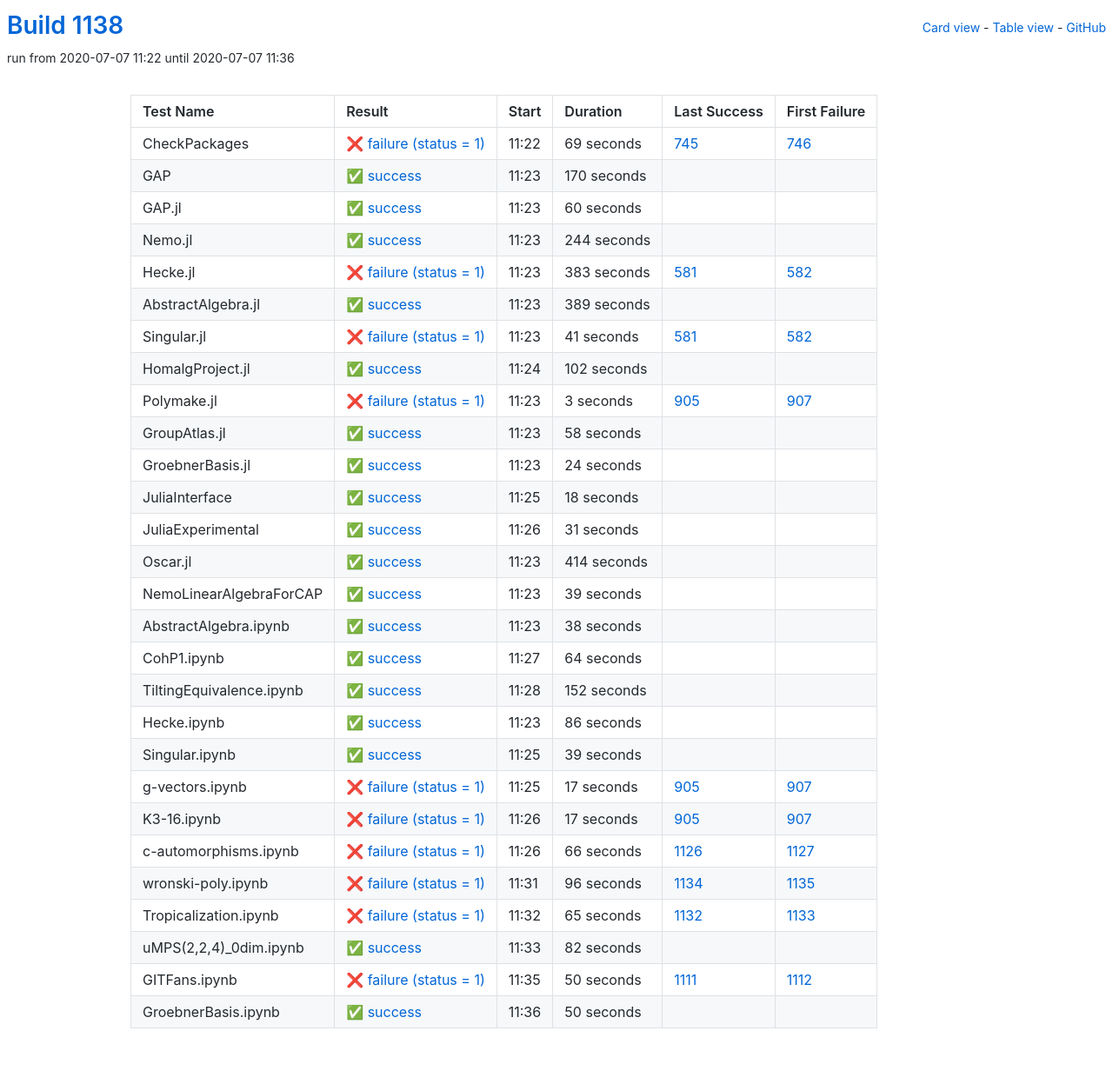
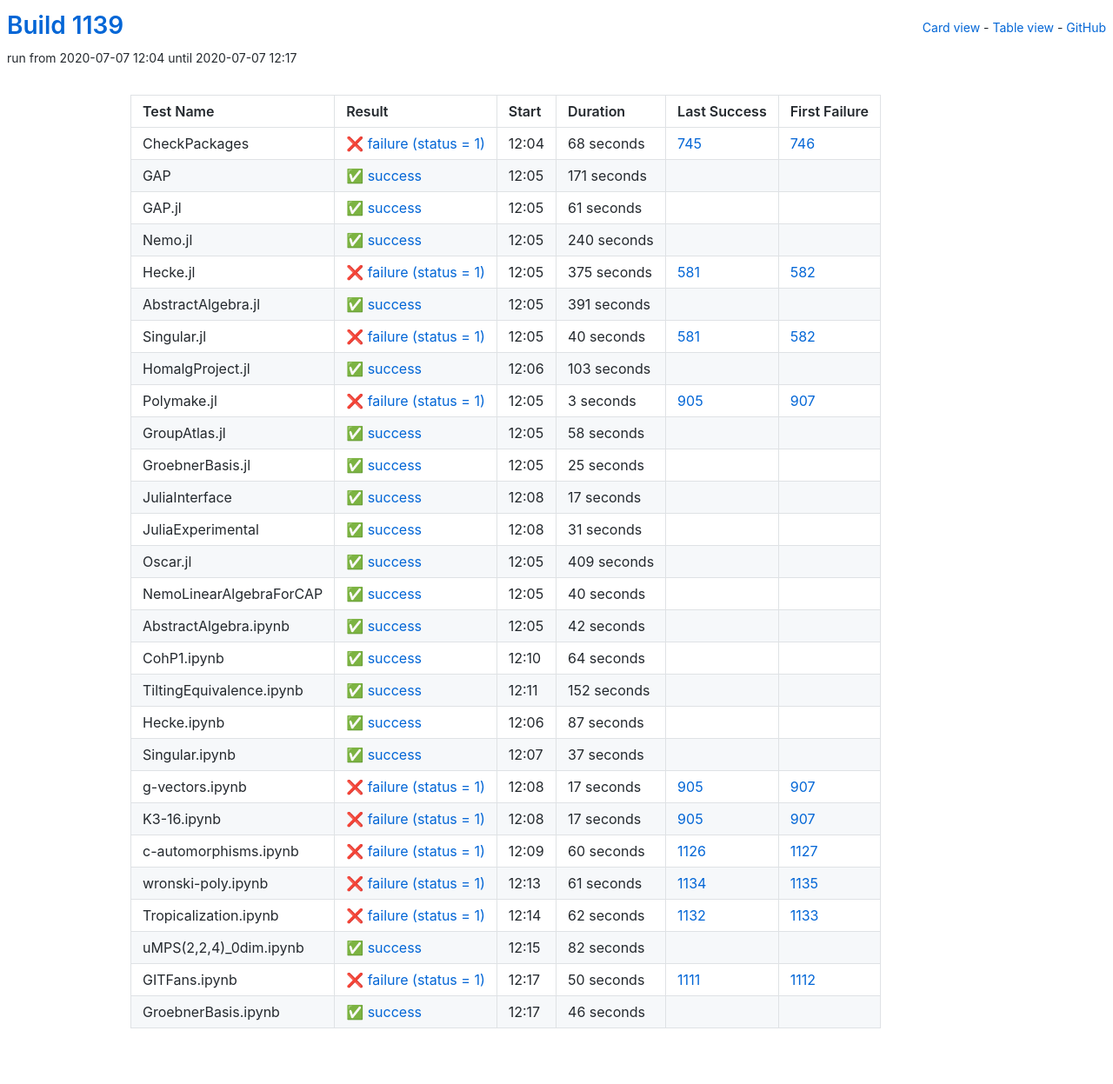
Before and after one commit to oscar-system/oscar-ci-status-1.4, a Jekyll site: the page built from table.html, in a window 1280 px wide. Shown: the whole page at 87% size. Built offline with Jekyll 4.4.1, drawn with Linux system fonts in a browser that asks for light colours.

Commit message:
Build #1139

```diff
--- a/_data/ci.yml
+++ b/_data/ci.yml
@@ -1,6 +1,6 @@
 ---
-build: 1138
-build_url: https://oscarci.mathematik.uni-kl.de/job/oscar-julia-1.4/1138/
+build: 1139
+build_url: https://oscarci.mathematik.uni-kl.de/job/oscar-julia-1.4/1139/
 job: oscar-julia-1.4
 organization: oscar-system
 repo: oscar-ci-status-1.4
@@ -8,104 +8,104 @@ repourl: https://github.com/oscar-system/oscar-ci-status-1.4
 tests:
 - name: CheckPackages
   id: checkpackages
-  log: https://oscarci.mathematik.uni-kl.de/job/oscar-julia-1.4/1138/artifact/logs/build-1138/CheckPackages.log
-  start: 2020-07-07 11:22
+  log: https://oscarci.mathematik.uni-kl.de/job/oscar-julia-1.4/1139/artifact/logs/build-1139/CheckPackages.log
+  start: 2020-07-07 12:04
   success: false
   exitcode: 1
   status: failure
-  duration: 69
+  duration: 68
   last_success: 745
   last_success_url: https://oscarci.mathematik.uni-kl.de/job/oscar-julia-1.4/745/
   first_failure: 746
   first_failure_url: https://oscarci.mathematik.uni-kl.de/job/oscar-julia-1.4/746/
 - name: GAP
   id: gap
-  log: https://oscarci.mathematik.uni-kl.de/job/oscar-julia-1.4/1138/artifact/logs/build-1138/GAP.log
-  start: 2020-07-07 11:23
+  log: https://oscarci.mathematik.uni-kl.de/job/oscar-julia-1.4/1139/artifact/logs/build-1139/GAP.log
+  start: 2020-07-07 12:05
   success: true
   exitcode: 0
   status: success
-  duration: 170
+  duration: 171
   last_success: false
   last_success_url:
   first_failure: false
   first_failure_url:
 - name: GAP.jl
   id: gap-jl
-  log: https://oscarci.mathematik.uni-kl.de/job/oscar-julia-1.4/1138/artifact/logs/build-1138/GAP.jl.log
-  start: 2020-07-07 11:23
+  log: https://oscarci.mathematik.uni-kl.de/job/oscar-julia-1.4/1139/artifact/logs/build-1139/GAP.jl.log
+  start: 2020-07-07 12:05
   success: true
   exitcode: 0
   status: success
-  duration: 60
+  duration: 61
   last_success: false
   last_success_url:
   first_failure: false
   first_failure_url:
 - name: Nemo.jl
   id: nemo-jl
-  log: https://oscarci.mathematik.uni-kl.de/job/oscar-julia-1.4/1138/artifact/logs/build-1138/Nemo.jl.log
-  start: 2020-07-07 11:23
+  log: https://oscarci.mathematik.uni-kl.de/job/oscar-julia-1.4/1139/artifact/logs/build-1139/Nemo.jl.log
+  start: 2020-07-07 12:05
   success: true
   exitcode: 0
   status: success
-  duration: 244
+  duration: 240
   last_success: false
   last_success_url:
   first_failure: false
   first_failure_url:
 - name: Hecke.jl
   id: hecke-jl
-  log: https://oscarci.mathematik.uni-kl.de/job/oscar-julia-1.4/1138/artifact/logs/build-1138/Hecke.jl.log
-  start: 2020-07-07 11:23
+  log: https://oscarci.mathematik.uni-kl.de/job/oscar-julia-1.4/1139/artifact/logs/build-1139/Hecke.jl.log
+  start: 2020-07-07 12:05
   success: false
   exitcode: 1
   status: failure
-  duration: 383
+  duration: 375
   last_success: 581
   last_success_url: https://oscarci.mathematik.uni-kl.de/job/oscar-julia-1.4/581/
   first_failure: 582
   first_failure_url: https://oscarci.mathematik.uni-kl.de/job/oscar-julia-1.4/582/
 - name: AbstractAlgebra.jl
   id: abstractalgebra-jl
-  log: https://oscarci.mathematik.uni-kl.de/job/oscar-julia-1.4/1138/artifact/logs/build-1138/AbstractAlgebra.jl.log
-  start: 2020-07-07 11:23
+  log: https://oscarci.mathematik.uni-kl.de/job/oscar-julia-1.4/1139/artifact/logs/build-1139/AbstractAlgebra.jl.log
+  start: 2020-07-07 12:05
   success: true
   exitcode: 0
   status: success
-  duration: 389
+  duration: 391
   last_success: false
   last_success_url:
   first_failure: false
   first_failure_url:
 - name: Singular.jl
   id: singular-jl
-  log: https://oscarci.mathematik.uni-kl.de/job/oscar-julia-1.4/1138/artifact/logs/build-1138/Singular.jl.log
-  start: 2020-07-07 11:23
+  log: https://oscarci.mathematik.uni-kl.de/job/oscar-julia-1.4/1139/artifact/logs/build-1139/Singular.jl.log
+  start: 2020-07-07 12:05
   success: false
   exitcode: 1
   status: failure
-  duration: 41
+  duration: 40
   last_success: 581
   last_success_url: https://oscarci.mathematik.uni-kl.de/job/oscar-julia-1.4/581/
   first_failure: 582
   first_failure_url: https://oscarci.mathematik.uni-kl.de/job/oscar-julia-1.4/582/
 - name: HomalgProject.jl
   id: homalgproject-jl
-  log: https://oscarci.mathematik.uni-kl.de/job/oscar-julia-1.4/1138/artifact/logs/build-1138/HomalgProject.jl.log
-  start: 2020-07-07 11:24
+  log: https://oscarci.mathematik.uni-kl.de/job/oscar-julia-1.4/1139/artifact/logs/build-1139/HomalgProject.jl.log
+  start: 2020-07-07 12:06
   success: true
   exitcode: 0
   status: success
-  duration: 102
+  duration: 103
   last_success: false
   last_success_url:
   first_failure: false
   first_failure_url:
 - name: Polymake.jl
   id: polymake-jl
-  log: https://oscarci.mathematik.uni-kl.de/job/oscar-julia-1.4/1138/artifact/logs/build-1138/Polymake.jl.log
-  start: 2020-07-07 11:23
+  log: https://oscarci.mathematik.uni-kl.de/job/oscar-julia-1.4/1139/artifact/logs/build-1139/Polymake.jl.log
+  start: 2020-07-07 12:05
   success: false
   exitcode: 1
   status: failure
@@ -116,8 +116,8 @@ tests:
   first_failure_url: https://oscarci.mathematik.uni-kl.de/job/oscar-julia-1.4/907/
 - name: GroupAtlas.jl
   id: groupatlas-jl
-  log: https://oscarci.mathematik.uni-kl.de/job/oscar-julia-1.4/1138/artifact/logs/build-1138/GroupAtlas.jl.log
-  start: 2020-07-07 11:23
+  log: https://oscarci.mathematik.uni-kl.de/job/oscar-julia-1.4/1139/artifact/logs/build-1139/GroupAtlas.jl.log
+  start: 2020-07-07 12:05
   success: true
   exitcode: 0
   status: success
@@ -128,32 +128,32 @@ tests:
   first_failure_url:
 - name: GroebnerBasis.jl
   id: groebnerbasis-jl
-  log: https://oscarci.mathematik.uni-kl.de/job/oscar-julia-1.4/1138/artifact/logs/build-1138/GroebnerBasis.jl.log
-  start: 2020-07-07 11:23
+  log: https://oscarci.mathematik.uni-kl.de/job/oscar-julia-1.4/1139/artifact/logs/build-1139/GroebnerBasis.jl.log
+  start: 2020-07-07 12:05
   success: true
   exitcode: 0
   status: success
-  duration: 24
+  duration: 25
   last_success: false
   last_success_url:
   first_failure: false
   first_failure_url:
 - name: JuliaInterface
   id: juliainterface
-  log: https://oscarci.mathematik.uni-kl.de/job/oscar-julia-1.4/1138/artifact/logs/build-1138/JuliaInterface.log
-  start: 2020-07-07 11:25
+  log: https://oscarci.mathematik.uni-kl.de/job/oscar-julia-1.4/1139/artifact/logs/build-1139/JuliaInterface.log
+  start: 2020-07-07 12:08
   success: true
   exitcode: 0
   status: success
-  duration: 18
+  duration: 17
   last_success: false
   last_success_url:
   first_failure: false
   first_failure_url:
 - name: JuliaExperimental
   id: juliaexperimental
-  log: https://oscarci.mathematik.uni-kl.de/job/oscar-julia-1.4/1138/artifact/logs/build-1138/JuliaExperimental.log
-  start: 2020-07-07 11:26
+  log: https://oscarci.mathematik.uni-kl.de/job/oscar-julia-1.4/1139/artifact/logs/build-1139/JuliaExperimental.log
+  start: 2020-07-07 12:08
   success: true
   exitcode: 0
   status: success
@@ -164,44 +164,44 @@ tests:
   first_failure_url:
 - name: Oscar.jl
   id: oscar-jl
-  log: https://oscarci.mathematik.uni-kl.de/job/oscar-julia-1.4/1138/artifact/logs/build-1138/Oscar.jl.log
-  start: 2020-07-07 11:23
+  log: https://oscarci.mathematik.uni-kl.de/job/oscar-julia-1.4/1139/artifact/logs/build-1139/Oscar.jl.log
+  start: 2020-07-07 12:05
   success: true
   exitcode: 0
   status: success
-  duration: 414
+  duration: 409
   last_success: false
   last_success_url:
   first_failure: false
   first_failure_url:
 - name: NemoLinearAlgebraForCAP
   id: nemolinearalgebraforcap
-  log: https://oscarci.mathematik.uni-kl.de/job/oscar-julia-1.4/1138/artifact/logs/build-1138/NemoLinearAlgebraForCAP.log
-  start: 2020-07-07 11:23
+  log: https://oscarci.mathematik.uni-kl.de/job/oscar-julia-1.4/1139/artifact/logs/build-1139/NemoLinearAlgebraForCAP.log
+  start: 2020-07-07 12:05
   success: true
   exitcode: 0
   status: success
-  duration: 39
+  duration: 40
   last_success: false
   last_success_url:
   first_failure: false
   first_failure_url:
 - name: AbstractAlgebra.ipynb
   id: abstractalgebra-ipynb
-  log: https://oscarci.mathematik.uni-kl.de/job/oscar-julia-1.4/1138/artifact/logs/build-1138/AbstractAlgebra.ipynb.log
-  start: 2020-07-07 11:23
+  log: https://oscarci.mathematik.uni-kl.de/job/oscar-julia-1.4/1139/artifact/logs/build-1139/AbstractAlgebra.ipynb.log
+  start: 2020-07-07 12:05
   success: true
   exitcode: 0
   status: success
-  duration: 38
+  duration: 42
   last_success: false
   last_success_url:
   first_failure: false
   first_failure_url:
 - name: CohP1.ipynb
   id: cohp1-ipynb
-  log: https://oscarci.mathematik.uni-kl.de/job/oscar-julia-1.4/1138/artifact/logs/build-1138/CohP1.ipynb.log
-  start: 2020-07-07 11:27
+  log: https://oscarci.mathematik.uni-kl.de/job/oscar-julia-1.4/1139/artifact/logs/build-1139/CohP1.ipynb.log
+  start: 2020-07-07 12:10
   success: true
   exitcode: 0
   status: success
@@ -212,8 +212,8 @@ tests:
   first_failure_url:
 - name: TiltingEquivalence.ipynb
   id: tiltingequivalence-ipynb
-  log: https://oscarci.mathematik.uni-kl.de/job/oscar-julia-1.4/1138/artifact/logs/build-1138/TiltingEquivalence.ipynb.log
-  start: 2020-07-07 11:28
+  log: https://oscarci.mathematik.uni-kl.de/job/oscar-julia-1.4/1139/artifact/logs/build-1139/TiltingEquivalence.ipynb.log
+  start: 2020-07-07 12:11
   success: true
   exitcode: 0
   status: success
@@ -224,32 +224,32 @@ tests:
   first_failure_url:
 - name: Hecke.ipynb
   id: hecke-ipynb
-  log: https://oscarci.mathematik.uni-kl.de/job/oscar-julia-1.4/1138/artifact/logs/build-1138/Hecke.ipynb.log
-  start: 2020-07-07 11:23
+  log: https://oscarci.mathematik.uni-kl.de/job/oscar-julia-1.4/1139/artifact/logs/build-1139/Hecke.ipynb.log
+  start: 2020-07-07 12:06
   success: true
   exitcode: 0
   status: success
-  duration: 86
+  duration: 87
   last_success: false
   last_success_url:
   first_failure: false
   first_failure_url:
 - name: Singular.ipynb
   id: singular-ipynb
-  log: https://oscarci.mathematik.uni-kl.de/job/oscar-julia-1.4/1138/artifact/logs/build-1138/Singular.ipynb.log
-  start: 2020-07-07 11:25
+  log: https://oscarci.mathematik.uni-kl.de/job/oscar-julia-1.4/1139/artifact/logs/build-1139/Singular.ipynb.log
+  start: 2020-07-07 12:07
   success: true
   exitcode: 0
   status: success
-  duration: 39
+  duration: 37
   last_success: false
   last_success_url:
   first_failure: false
   first_failure_url:
 - name: g-vectors.ipynb
   id: g-vectors-ipynb
-  log: https://oscarci.mathematik.uni-kl.de/job/oscar-julia-1.4/1138/artifact/logs/build-1138/g-vectors.ipynb.log
-  start: 2020-07-07 11:25
+  log: https://oscarci.mathematik.uni-kl.de/job/oscar-julia-1.4/1139/artifact/logs/build-1139/g-vectors.ipynb.log
+  start: 2020-07-07 12:08
   success: false
   exitcode: 1
   status: failure
@@ -260,8 +260,8 @@ tests:
   first_failure_url: https://oscarci.mathematik.uni-kl.de/job/oscar-julia-1.4/907/
 - name: K3-16.ipynb
   id: k3-16-ipynb
-  log: https://oscarci.mathematik.uni-kl.de/job/oscar-julia-1.4/1138/artifact/logs/build-1138/K3-16.ipynb.log
-  start: 2020-07-07 11:26
+  log: https://oscarci.mathematik.uni-kl.de/job/oscar-julia-1.4/1139/artifact/logs/build-1139/K3-16.ipynb.log
+  start: 2020-07-07 12:08
   success: false
   exitcode: 1
   status: failure
@@ -272,44 +272,44 @@ tests:
   first_failure_url: https://oscarci.mathematik.uni-kl.de/job/oscar-julia-1.4/907/
 - name: c-automorphisms.ipynb
   id: c-automorphisms-ipynb
-  log: https://oscarci.mathematik.uni-kl.de/job/oscar-julia-1.4/1138/artifact/logs/build-1138/c-automorphisms.ipynb.log
-  start: 2020-07-07 11:26
+  log: https://oscarci.mathematik.uni-kl.de/job/oscar-julia-1.4/1139/artifact/logs/build-1139/c-automorphisms.ipynb.log
+  start: 2020-07-07 12:09
   success: false
   exitcode: 1
   status: failure
-  duration: 66
+  duration: 60
   last_success: 1126
   last_success_url: https://oscarci.mathematik.uni-kl.de/job/oscar-julia-1.4/1126/
   first_failure: 1127
   first_failure_url: https://oscarci.mathematik.uni-kl.de/job/oscar-julia-1.4/1127/
 - name: wronski-poly.ipynb
   id: wronski-poly-ipynb
-  log: https://oscarci.mathematik.uni-kl.de/job/oscar-julia-1.4/1138/artifact/logs/build-1138/wronski-poly.ipynb.log
-  start: 2020-07-07 11:31
+  log: https://oscarci.mathematik.uni-kl.de/job/oscar-julia-1.4/1139/artifact/logs/build-1139/wronski-poly.ipynb.log
+  start: 2020-07-07 12:13
   success: false
   exitcode: 1
   status: failure
-  duration: 96
+  duration: 61
   last_success: 1134
   last_success_url: https://oscarci.mathematik.uni-kl.de/job/oscar-julia-1.4/1134/
   first_failure: 1135
   first_failure_url: https://oscarci.mathematik.uni-kl.de/job/oscar-julia-1.4/1135/
 - name: Tropicalization.ipynb
   id: tropicalization-ipynb
-  log: https://oscarci.mathematik.uni-kl.de/job/oscar-julia-1.4/1138/artifact/logs/build-1138/Tropicalization.ipynb.log
-  start: 2020-07-07 11:32
+  log: https://oscarci.mathematik.uni-kl.de/job/oscar-julia-1.4/1139/artifact/logs/build-1139/Tropicalization.ipynb.log
+  start: 2020-07-07 12:14
   success: false
   exitcode: 1
   status: failure
-  duration: 65
+  duration: 62
   last_success: 1132
   last_success_url: https://oscarci.mathematik.uni-kl.de/job/oscar-julia-1.4/1132/
   first_failure: 1133
   first_failure_url: https://oscarci.mathematik.uni-kl.de/job/oscar-julia-1.4/1133/
 - name: uMPS(2,2,4)_0dim.ipynb
   id: umps-2-2-4-0dim-ipynb
-  log: https://oscarci.mathematik.uni-kl.de/job/oscar-julia-1.4/1138/artifact/logs/build-1138/uMPS-2-2-4-_0dim.ipynb.log
-  start: 2020-07-07 11:33
+  log: https://oscarci.mathematik.uni-kl.de/job/oscar-julia-1.4/1139/artifact/logs/build-1139/uMPS-2-2-4-_0dim.ipynb.log
+  start: 2020-07-07 12:15
   success: true
   exitcode: 0
   status: success
@@ -320,8 +320,8 @@ tests:
   first_failure_url:
 - name: GITFans.ipynb
   id: gitfans-ipynb
-  log: https://oscarci.mathematik.uni-kl.de/job/oscar-julia-1.4/1138/artifact/logs/build-1138/GITFans.ipynb.log
-  start: 2020-07-07 11:35
+  log: https://oscarci.mathematik.uni-kl.de/job/oscar-julia-1.4/1139/artifact/logs/build-1139/GITFans.ipynb.log
+  start: 2020-07-07 12:17
   success: false
   exitcode: 1
   status: failure
@@ -332,12 +332,12 @@ tests:
   first_failure_url: https://oscarci.mathematik.uni-kl.de/job/oscar-julia-1.4/1112/
 - name: GroebnerBasis.ipynb
   id: groebnerbasis-ipynb
-  log: https://oscarci.mathematik.uni-kl.de/job/oscar-julia-1.4/1138/artifact/logs/build-1138/GroebnerBasis.ipynb.log
-  start: 2020-07-07 11:36
+  log: https://oscarci.mathematik.uni-kl.de/job/oscar-julia-1.4/1139/artifact/logs/build-1139/GroebnerBasis.ipynb.log
+  start: 2020-07-07 12:17
   success: true
   exitcode: 0
   status: success
-  duration: 50
+  duration: 46
   last_success: false
   last_success_url:
   first_failure: false
```
Also changed, not shown: README.md.
